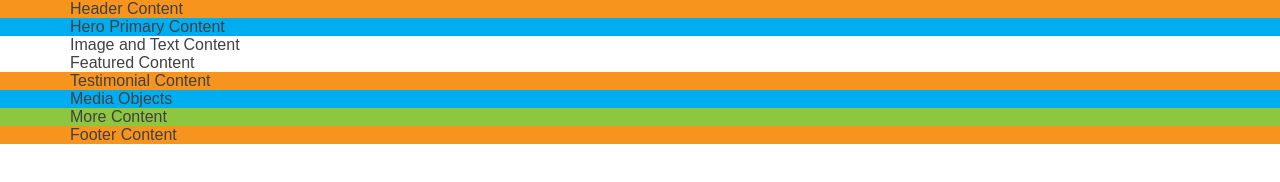
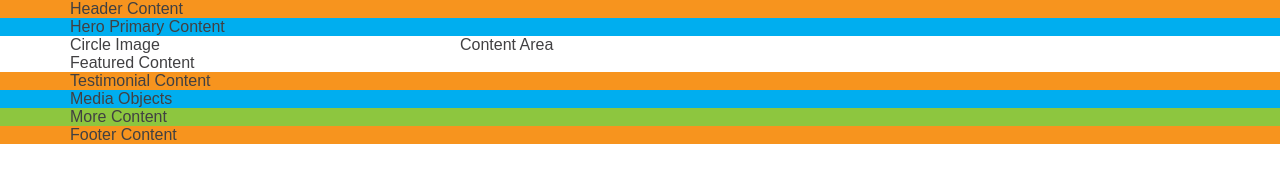
Before and after one commit to lekegitrepo/edx-advance-css-module-1, a plain HTML site: page index.html in a window 1280 px wide. Drawn offline with Linux system fonts and the light colour scheme.

Commit message:
add row with circle image content

```diff
--- a/index.html
+++ b/index.html
@@ -20,7 +20,14 @@
       </section>
   		<section>
         <div class="container">
-          Image and Text Content
+          <div class="row">
+            <div class="col-1-3">
+                Circle Image
+            </div>
+            <div class="col-2-3">
+                Content Area
+            </div>
+          </div>
         </div>
       </section>
   		<section>
```
